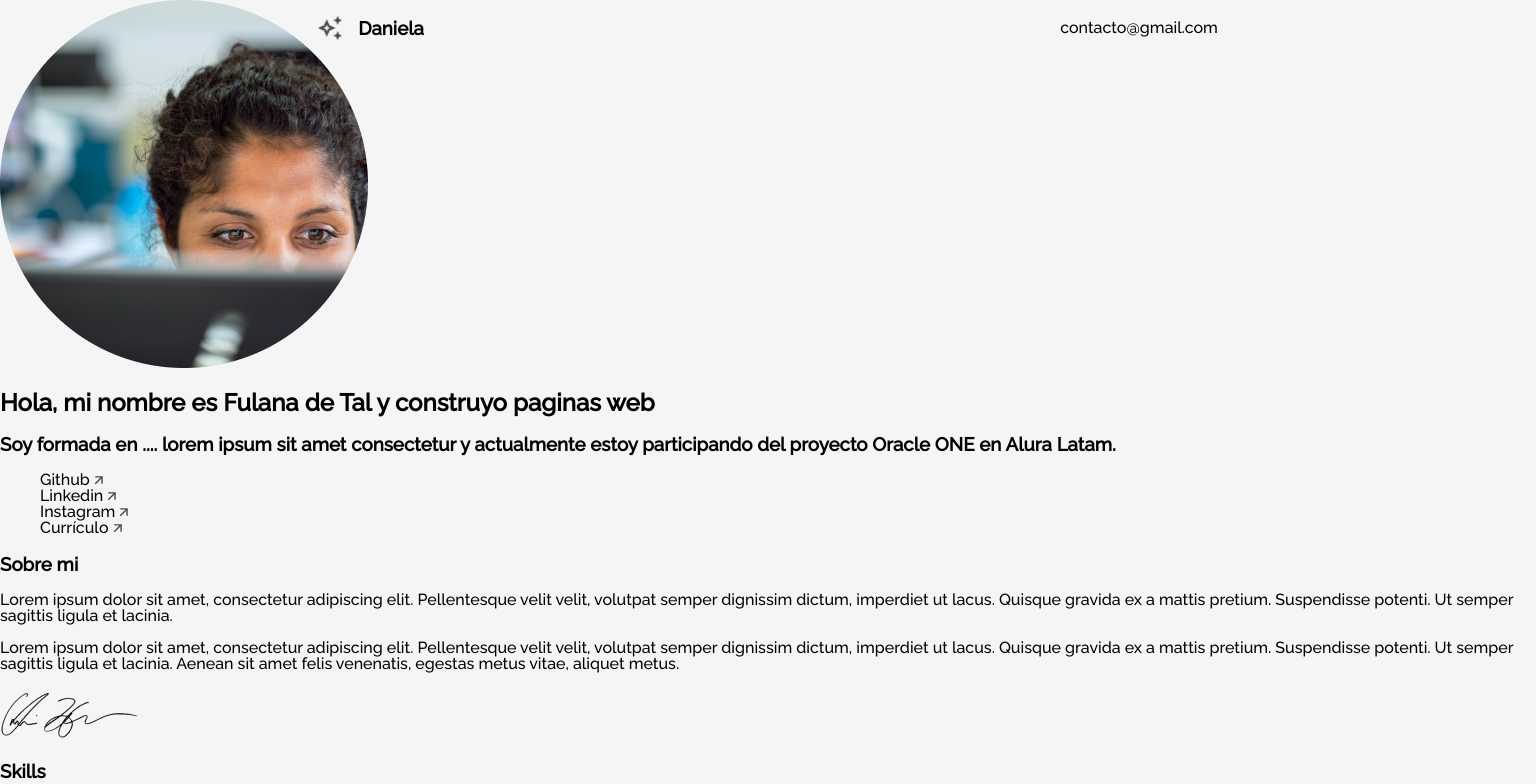
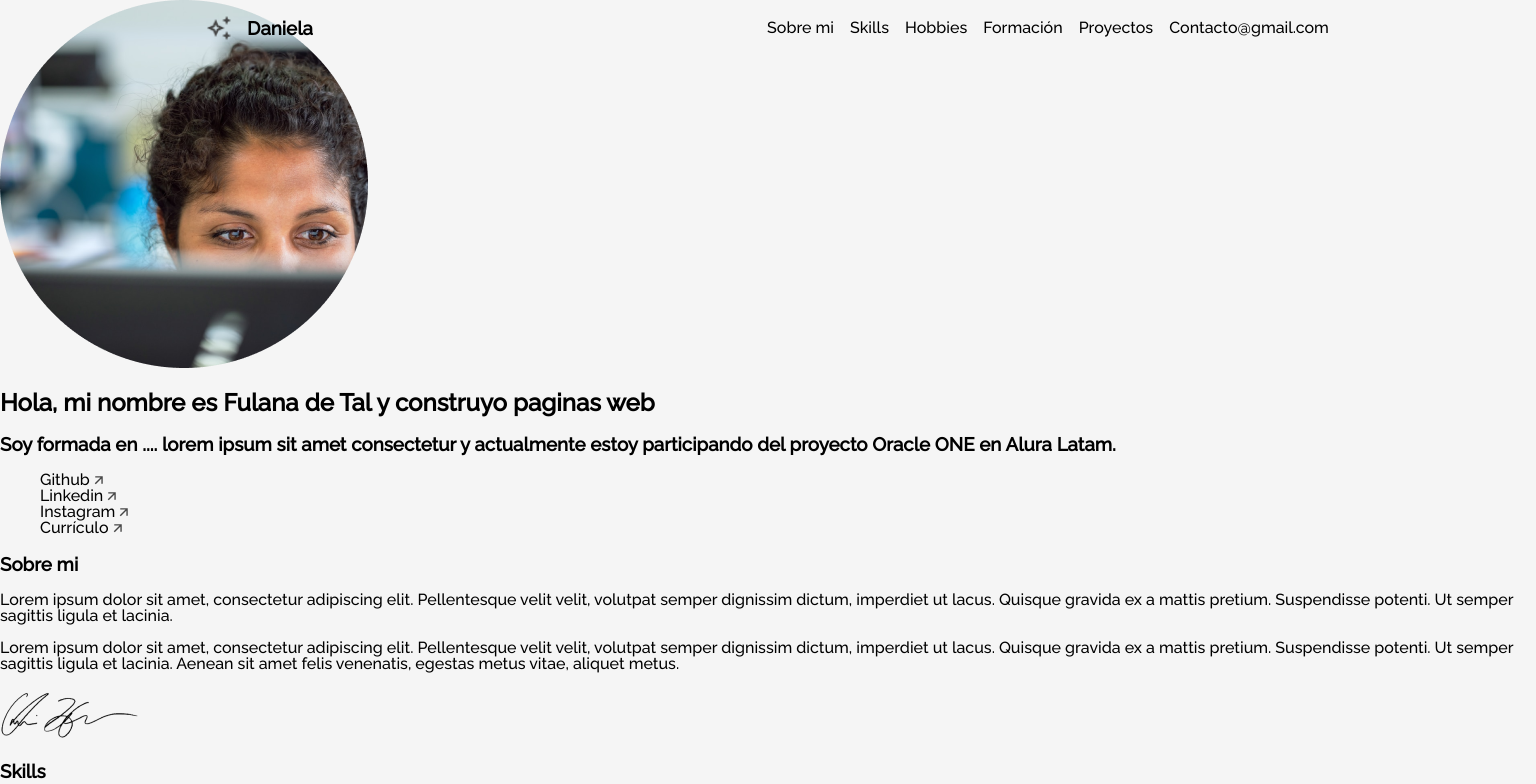
Before and after one commit to raybaldiris/portafolio-alura, a plain HTML site: page index.html in a window 1536 px wide. Shown: the top 784 px of the page. Drawn offline with Linux system fonts and the light colour scheme.

Commit message:
responsivida del menu finalizado

```diff
--- a/index.html
+++ b/index.html
@@ -29,9 +29,9 @@
                     <li class="menu__list__item"><a href="#hobbies">Hobbies</a></li>
                     <li class="menu__list__item"><a href="#formacion">Formación</a></li>
                     <li class="menu__list__item"><a href="#xp">Proyectos</a></li>
-                    <li class="menu__list__item"><a href="#contacto">contacto@gmail.com</a></li>
+                    <li class="menu__list__item"><a href="#contacto">Contacto@gmail.com</a></li>
                 </ul>
-                <li class="menu__list__item__contacto"><a href="#contacto">contacto@gmail.com</a></li>
+                <li class="menu__list__item__contacto"><a href="#contacto">Contacto@gmail.com</a></li>
             </nav>
         </section>
 
--- a/style.css
+++ b/style.css
@@ -62,6 +62,7 @@ section.menu {
   width: 1.5rem;
   height: 1.5rem;
 }
+
 .menu__list {
   display: flex;
   justify-self: flex-end;
@@ -72,3 +73,15 @@ section.menu {
 .menu__list {
   display: none;
 }
+
+@media (min-width: 1440px) {
+  .menu__list {
+    display: flex;
+  }
+  .menu__list__item__contacto {
+    display: none;
+  }
+}
+
+@media (min-width: 768px) and (max-width: 1280px) {
+}
```
